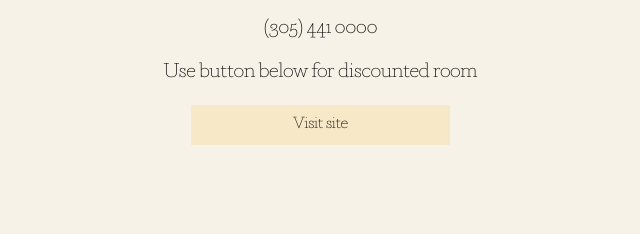
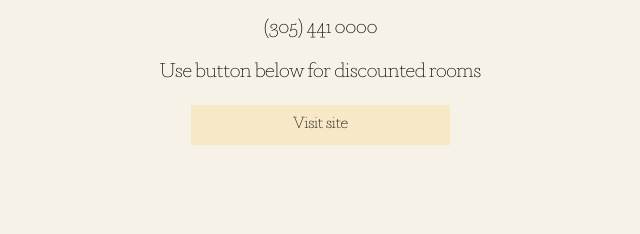
Before and after one commit to milk-toast/wedding-site, a plain HTML site: page hoteltransport.html in a window 1280 px wide. Shown: the part 297-531 px from the top of the page, 181-821 px from the left. Drawn offline with nearby package versions, Linux system fonts and the light colour scheme.

Commit message:
Update hoteltransport.html

```diff
--- a/hoteltransport.html
+++ b/hoteltransport.html
@@ -60,7 +60,7 @@
 				<h2 class="info-header">The Mayfair</h2>
 				<p class="info-copy">3000 Florida Ave<br> Coconut Grove, FL</p>
 				<p class="info-copy">(305) 441 0000</p>
-				<p class="info-copy">Use button below for discounted room</p>
+				<p class="info-copy">Use button below for discounted rooms</p>
 				<a href="https://reservations.travelclick.com/110393?groupID=2825756#/guestsandrooms" target="blank"><button class="info-button">Visit site</button></a>
 			</div>
 		</div>
```
